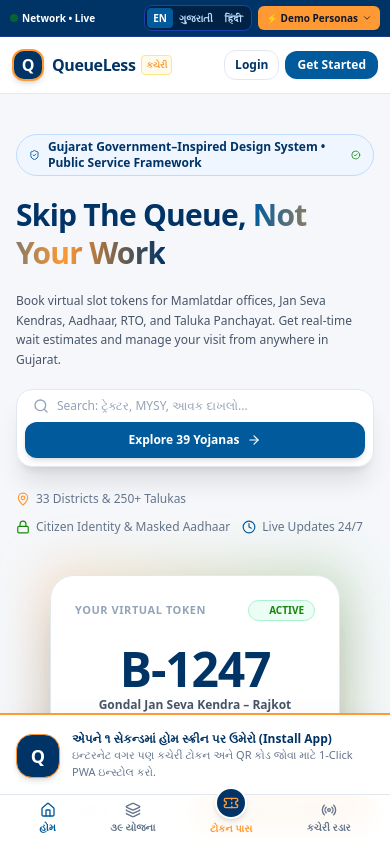
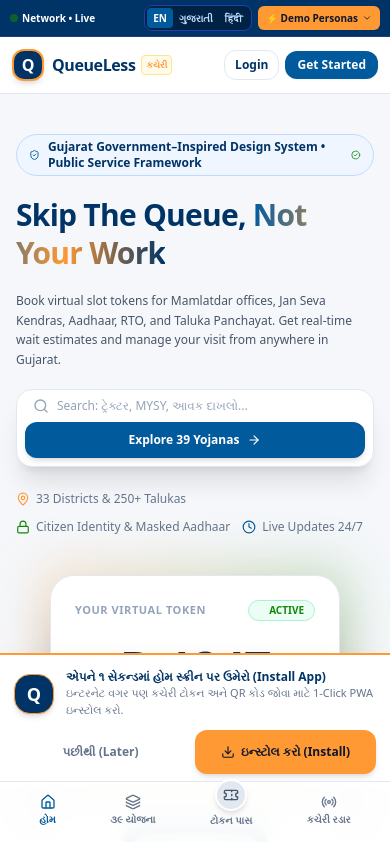
Before and after one commit to hkPateL26/Queueless-government, a Next.js app: page / in a window 390 px wide. Shown: the top 842 px of the page. Built offline with nearby package versions, Linux system fonts and the light colour scheme.

Commit message:
feat(phase-4): refine mobile-first responsive layout, touch accessibility, keyboard focus, and bottom navigation

```diff
--- a/app/globals.css
+++ b/app/globals.css
@@ -15,6 +15,10 @@
     word-break: break-word;
     overflow-wrap: break-word;
     -webkit-tap-highlight-color: transparent;
+  }
+  *:focus-visible {
+    outline: 2px solid #005A9C;
+    outline-offset: 2px;
   }
 }
 
--- a/app/page.tsx
+++ b/app/page.tsx
@@ -308,7 +308,10 @@
                   triggerHaptic('tap');
                   setDemoMenuOpen(!demoMenuOpen);
                 }}
-                className="bg-[#FF9933] hover:bg-amber-600 text-slate-900 font-extrabold px-2 sm:px-3 py-1 rounded-md text-[10px] sm:text-[11px] shadow-sm flex items-center gap-1 transition active:scale-95 cursor-pointer"
+                aria-expanded={demoMenuOpen}
+                aria-haspopup="true"
+                aria-label="Toggle One-Click Demo Personas Menu"
+                className="bg-[#FF9933] hover:bg-amber-600 text-slate-900 font-extrabold px-2 sm:px-3 py-1 rounded-md text-[10px] sm:text-[11px] shadow-sm flex items-center gap-1 transition active:scale-95 cursor-pointer focus-visible:ring-2 focus-visible:ring-white"
                 title="One-Click Demo Personas for Evaluation"
               >
                 <span>⚡ Demo Personas</span>
@@ -1419,17 +1422,26 @@
       {/* PWA 1-CLICK INSTALL BANNER */}
       <PwaInstallBanner />
 
-      {/* NATIVE MOBILE BOTTOM NAVIGATION BAR */}
-      <nav className="md:hidden fixed bottom-0 left-0 right-0 z-40 bg-white/95 backdrop-blur-md border-t border-slate-200 pt-1.5 pb-[max(0.5rem,env(safe-area-inset-bottom))] px-3 flex items-center justify-around shadow-lg">
+      {/* SCREEN READER ACCESSIBLE LIVE REGION FOR QUEUE UPDATES */}
+      <div className="sr-only" aria-live="polite" aria-atomic="true">
+        {activeBooking ? `ટોકન નંબર ${activeBooking.tokenNumber} સક્રિય છે. કાઉન્ટર ${activeBooking.counterNumber} પર પ્રતીક્ષારત.` : ''}
+      </div>
+
+      {/* MOBILE BOTTOM NAVIGATION BAR */}
+      <nav
+        aria-label="Mobile Bottom Navigation"
+        className="md:hidden fixed bottom-0 left-0 right-0 z-40 bg-white/95 backdrop-blur-md border-t border-slate-200 pt-1.5 pb-[max(0.75rem,env(safe-area-inset-bottom))] px-3 flex items-center justify-around shadow-lg"
+      >
         <button
           onClick={() => {
             triggerHaptic('tap');
             setView('landing');
             window.scrollTo({ top: 0, behavior: 'smooth' });
           }}
-          className={`flex flex-col items-center gap-0.5 text-[10px] font-bold transition active:scale-95 ${
-            view === 'landing' ? 'text-[#005A9C]' : 'text-slate-500'
+          className={`flex flex-col items-center gap-0.5 text-[10px] font-bold min-h-[44px] justify-center transition active:scale-95 focus-visible:ring-2 focus-visible:ring-[#005A9C] rounded-lg px-2 ${
+            view === 'landing' ? 'text-[#005A9C]' : 'text-slate-500 hover:text-slate-700'
           }`}
+          aria-label="Home / હોમ"
         >
           <HomeIcon className="w-4 h-4" />
           <span>હોમ</span>
@@ -1441,9 +1453,10 @@
             setView('services');
             window.scrollTo({ top: 0, behavior: 'smooth' });
           }}
-          className={`flex flex-col items-center gap-0.5 text-[10px] font-bold transition active:scale-95 ${
-            view === 'services' ? 'text-[#005A9C]' : 'text-slate-500'
+          className={`flex flex-col items-center gap-0.5 text-[10px] font-bold min-h-[44px] justify-center transition active:scale-95 focus-visible:ring-2 focus-visible:ring-[#005A9C] rounded-lg px-2 ${
+            view === 'services' ? 'text-[#005A9C]' : 'text-slate-500 hover:text-slate-700'
           }`}
+          aria-label="39 Services / ૩૯ યોજનાઓ"
         >
           <Layers className="w-4 h-4" />
           <span>૩૯ યોજના</span>
@@ -1461,12 +1474,17 @@
               setAuthModalOpen(true);
             }
           }}
-          className="flex flex-col items-center gap-0.5 text-[10px] font-bold transition active:scale-95 text-[#FF9933]"
+          className={`flex flex-col items-center gap-0.5 text-[10px] font-bold min-h-[44px] justify-center transition active:scale-95 focus-visible:ring-2 focus-visible:ring-[#005A9C] rounded-lg px-2 ${
+            activeBooking ? 'text-[#FF9933]' : 'text-slate-500 hover:text-slate-700'
+          }`}
+          aria-label={activeBooking ? `ટોકન પાસ ${activeBooking.tokenNumber}` : 'ટોકન પાસ (કોઈ સક્રિય ટોકન નથી)'}
         >
-          <div className="w-8 h-8 -mt-3.5 rounded-full bg-[#003366] text-[#FF9933] flex items-center justify-center border-2 border-white shadow-md">
+          <div className={`w-8 h-8 -mt-3.5 rounded-full flex items-center justify-center border-2 border-white shadow-md transition ${
+            activeBooking ? 'bg-[#003366] text-[#FF9933]' : 'bg-slate-200 text-slate-600'
+          }`}>
             <Ticket className="w-4 h-4" />
           </div>
-          <span>ટોકન પાસ</span>
+          <span>{activeBooking ? activeBooking.tokenNumber : 'ટોકન પાસ'}</span>
         </button>
 
         <button
@@ -1475,9 +1493,10 @@
             setView('dashboard');
             window.scrollTo({ top: 0, behavior: 'smooth' });
           }}
-          className={`flex flex-col items-center gap-0.5 text-[10px] font-bold transition active:scale-95 ${
-            view === 'dashboard' ? 'text-[#005A9C]' : 'text-slate-500'
+          className={`flex flex-col items-center gap-0.5 text-[10px] font-bold min-h-[44px] justify-center transition active:scale-95 focus-visible:ring-2 focus-visible:ring-[#005A9C] rounded-lg px-2 ${
+            view === 'dashboard' ? 'text-[#005A9C]' : 'text-slate-500 hover:text-slate-700'
           }`}
+          aria-label="Queue Radar / કચેરી રડાર"
         >
           <Radio className="w-4 h-4" />
           <span>કચેરી રડાર</span>
--- a/components/PwaInstallBanner.tsx
+++ b/components/PwaInstallBanner.tsx
@@ -10,9 +10,12 @@
   if (dismissed) return null;
 
   return (
-    <div className="fixed bottom-0 inset-x-0 bg-white border-t-2 border-[#FF9933] shadow-2xl p-4 sm:p-5 z-40 flex flex-col sm:flex-row items-center justify-between gap-4">
+    <aside
+      aria-label="PWA Installation Banner"
+      className="fixed bottom-[56px] md:bottom-0 inset-x-0 bg-white border-t-2 border-[#FF9933] shadow-2xl p-3.5 sm:p-5 z-40 flex flex-col sm:flex-row items-center justify-between gap-3 sm:gap-4"
+    >
       <div className="flex items-center gap-3">
-        <div className="w-11 h-11 rounded-2xl bg-[#003366] text-white flex items-center justify-center font-black text-lg shadow-md shrink-0 border border-[#FF9933]">
+        <div className="w-10 h-10 sm:w-11 sm:h-11 rounded-2xl bg-[#003366] text-white flex items-center justify-center font-black text-lg shadow-md shrink-0 border border-[#FF9933]">
           Q
         </div>
         <div>
@@ -31,7 +34,8 @@
             triggerHaptic('tap');
             setDismissed(true);
           }}
-          className="flex-1 sm:flex-none px-4 py-2 rounded-xl text-xs font-bold text-slate-500 hover:bg-slate-100 transition"
+          className="flex-1 sm:flex-none px-4 py-2.5 rounded-xl text-xs font-bold text-slate-500 hover:bg-slate-100 transition min-h-[44px] flex items-center justify-center focus-visible:ring-2 focus-visible:ring-[#005A9C]"
+          aria-label="Dismiss install banner / પછીથી"
         >
           પછીથી (Later)
         </button>
@@ -41,12 +45,13 @@
             alert('🎉 QueueLess Kacheri PWA installed! Offline cache activated.');
             setDismissed(true);
           }}
-          className="flex-1 sm:flex-none px-5 py-2 rounded-xl text-xs font-extrabold bg-[#FF9933] hover:bg-amber-600 text-slate-900 shadow-md transition active:scale-95 flex items-center justify-center gap-1.5 whitespace-nowrap"
+          className="flex-1 sm:flex-none px-5 py-2.5 rounded-xl text-xs font-extrabold bg-[#FF9933] hover:bg-amber-600 text-slate-900 shadow-md transition active:scale-95 flex items-center justify-center gap-1.5 whitespace-nowrap min-h-[44px] focus-visible:ring-2 focus-visible:ring-[#003366]"
+          aria-label="Install App / ઇન્સ્ટોલ કરો"
         >
           <Download className="w-3.5 h-3.5" />
           <span>ઇન્સ્ટોલ કરો (Install)</span>
         </button>
       </div>
-    </div>
+    </aside>
   );
 };
```
Also changed, not shown: 1 other file (tests, documents, lock files or other folders).
